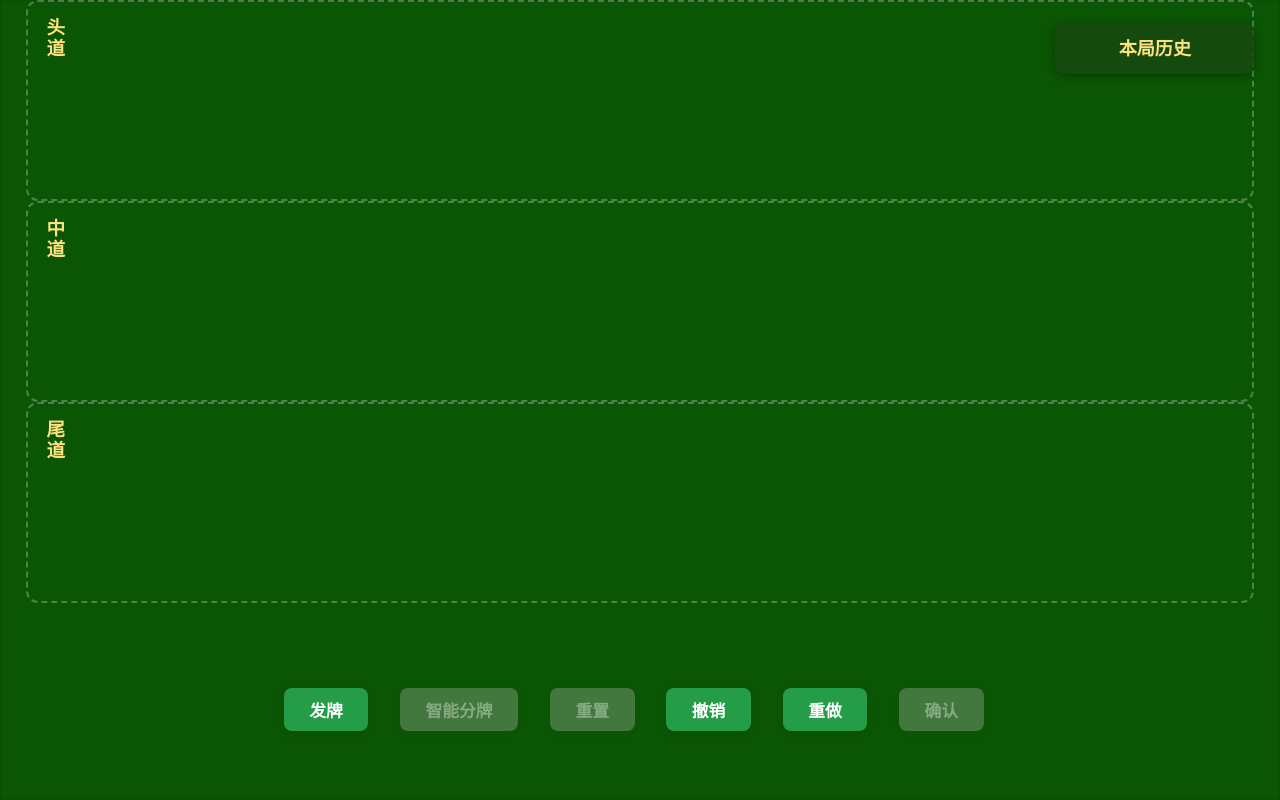
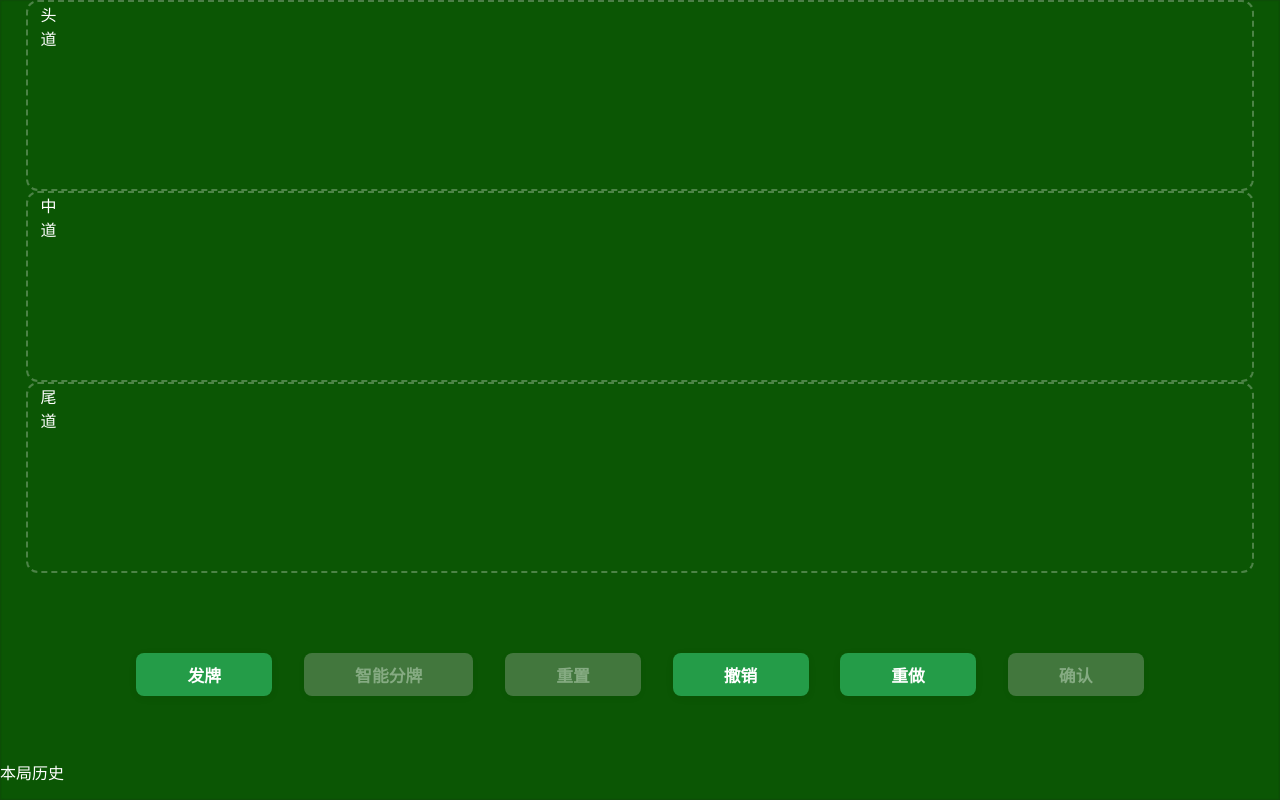
Before and after one commit to wen95266/php, a PHP site: page / in a window 1280 px wide. Run offline with PHP 8.4, Linux system fonts and the light colour scheme.

Commit message:
Update style.css

```diff
--- a/style.css
+++ b/style.css
@@ -26,15 +26,13 @@ body {
     width: 100vw; height: 100vh; max-width: 100vw; max-height: 100vh;
     display: flex; flex-direction: column;
     padding: 0; margin: 0;
-    position: relative;
 }
 .table-row {
     flex: 1 1 0;
-    display: flex; align-items: center; justify-content: flex-start;
+    display: flex; align-items: center; justify-content: center;
     width: 100vw; min-height: 0; min-width: 0;
     position: relative;
     box-sizing: border-box;
-    gap: 1vw;
 }
 #row-front, #row-middle, #row-back {
     border: var(--zone-border);
@@ -50,17 +48,15 @@ body {
     justify-content: flex-start;
     height: 100%;
 }
-.row-title {
-    width: 4vw;
-    text-align: center;
-    font-size: 1.16em;
-    color: #ffe080;
-    font-weight: bold;
-    flex-shrink: 0;
-    margin-top: 2vh;
-    letter-spacing: 0.1em;
-    writing-mode: vertical-lr;
+#row-buttons {
+    flex: 1 1 0;
+    min-height: 0;
+    justify-content: flex-end;
+    background: none;
+    border: none;
 }
+
+/* 统一所有区的牌为flex左对齐，每张牌最大宽度为13等分 */
 .arranged-hand {
     background: none;
     display: flex;
@@ -69,7 +65,7 @@ body {
     align-items: stretch;
     min-height: 0;
     min-width: 0;
-    width: calc(100% - 9vw);
+    width: 100%;
     height: 100%;
     box-sizing: border-box;
     gap: var(--card-gap);
@@ -77,6 +73,7 @@ body {
     overflow: hidden;
     padding: 0;
 }
+
 .arranged-hand .card-container {
     flex: 0 1 calc((100% - 12 * var(--card-gap)) / 13);
     max-width: calc((100% - 12 * var(--card-gap)) / 13);
@@ -84,6 +81,7 @@ body {
     width: calc((100% - 12 * var(--card-gap)) / 13);
     height: 100%;
 }
+
 .card-container {
     aspect-ratio: var(--card-aspect);
     background: transparent !important;
@@ -98,10 +96,6 @@ body {
     width: 100%; height: 100%;
     transition: box-shadow 0.12s, border 0.12s, height 0.2s, width 0.2s;
     padding: 0;
-}
-.card-container.selected {
-    outline: 3px solid #ffb800;
-    z-index: 2;
 }
 .card-container.dragging {
     opacity: 0.6;
@@ -119,20 +113,12 @@ body {
 }
 .drop-placeholder { display: none; }
 .arranged-hand.drag-over { background: #fff2; }
-.row-count {
-    width: 3vw;
-    color: #ffe080;
-    min-width: 40px;
-    font-size: 1.05em;
-    text-align: left;
-    margin-left: 0.5vw;
-    margin-top: 2vh;
-}
+
 #row-buttons .action-buttons {
     width: 100vw; display: flex; flex-direction: row; justify-content: center; gap: 2vw; margin-top: 2vh;
 }
 .game-button {
-    padding: 1.2vh 2vw; font-size: 1.05em; background: var(--button-green);
+    padding: 1.2vh 4vw; font-size: 1.05em; background: var(--button-green);
     border: none; border-radius: 8px; color: var(--button-text); font-weight: 600;
     box-shadow: 0 2px 8px #0001; cursor: pointer; margin: 0 3px;
     transition: background .18s, color .12s;
@@ -144,46 +130,3 @@ body {
 .game-message-bar {
     margin-top: 2vh; min-height: 3.2vh; font-size: 1.08em; color: #ffda00; text-align: center; font-weight: bold;
 }
-.history-container {
-    position: absolute;
-    right: 2vw;
-    top: 3vh;
-    width: 14vw;
-    min-width: 140px;
-    background: #174910d8;
-    border-radius: 10px;
-    padding: 10px 10px 8px 10px;
-    box-shadow: 0 2px 10px #0005;
-}
-#history-title {
-    color: #ffe080;
-    font-size: 1.13em;
-    font-weight: bold;
-    margin-bottom: 6px;
-    text-align: center;
-}
-#history-list {
-    list-style: decimal inside;
-    padding: 0;
-    margin: 0;
-    color: #fffcc0;
-    font-size: 0.97em;
-    max-height: 32vh;
-    overflow-y: auto;
-}
-#history-list li {
-    margin-bottom: 2px;
-    padding-left: 2px;
-    word-break: break-all;
-}
-@media (max-width: 900px), (max-height: 700px) {
-    .history-container { display: none; }
-    .row-title { display: none; }
-    .row-count { display: none; }
-    .table-row { gap: 0; }
-}
-@media (max-width: 600px) {
-    .poker-table { width:100vw; height:100vh; }
-    .arranged-hand { width: 100vw; }
-    #row-front, #row-middle, #row-back { width: 100vw; }
-}
```
